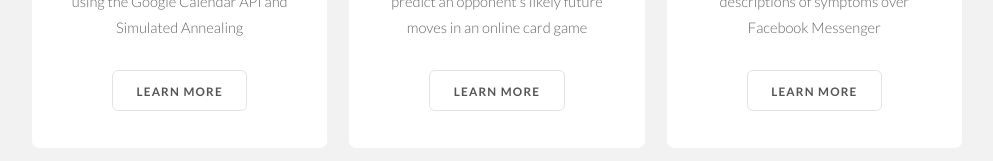
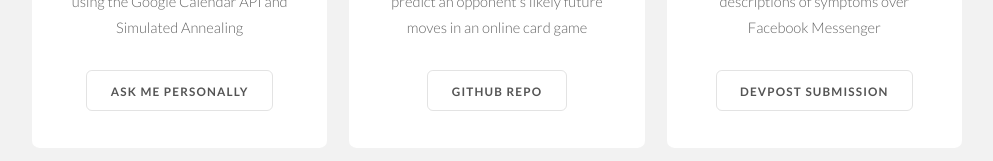
Before and after one commit to eliothsu/eliothsu.github.io, a plain HTML site: page index.html in a window 1280 px wide. Shown: the part 2565-2726 px from the top of the page, without its empty margins (143-1136 px from the left). Drawn offline with nearby package versions, Linux system fonts and the light colour scheme.

Commit message:
Finishing touches

```diff
--- a/index.html
+++ b/index.html
@@ -29,12 +29,12 @@
 	<body class="landing">
 
 		<!-- Header -->
+<!--
 			<header id="header" class="alt skel-layers-fixed">
 				<h1><a href="index.html">Eliot Hsu's website <span></span></a></h1>
 				<nav id="nav">
 					<ul>
 						<li><a href="index.html">Home</a></li>
-<!--
 						<li>
 							<a href="" class="icon fa-angle-down">Layouts</a>
 							<ul>
@@ -53,10 +53,10 @@
 							</ul>
 						</li>
 						<li><a href="elements.html">Elements</a></li>
--->
 					</ul>
 				</nav>
 			</header>
+-->
 
 		<!-- Banner -->
 			<section id="banner">
@@ -172,7 +172,7 @@
 								<h3>Lightspeed</h3>
 								<p>Personal task scheduler built from scratch that efficiently organizes daily activities around time constraints using the Google Calendar API and Simulated Annealing</p>
 								<ul class="actions">
-									<li><a href="http://www.google.com" class="button">Learn More</a></li>
+									<li><a href="https://www.linkedin.com/in/eliothsu/" class="button">Ask me personally</a></li>
 								</ul>
 							</article>
 						</div>
@@ -182,7 +182,7 @@
 								<h3>Hearthstone Deck Predictor</h3>
 								<p>Data analytics exploration, using a public JSON dataset to produce a simple Python n-gram model to predict an opponent's likely future moves in an online card game</p>
 								<ul class="actions">
-									<li><a href="#" class="button">Learn More</a></li>
+									<li><a href="https://github.com/eliothsu/Hearthstone-Card-Predictor" class="button">github repo</a></li>
 								</ul>
 							</article>
 						</div>
@@ -192,7 +192,7 @@
 								<h3>Bearmax</h3>
 								<p>A winner in two categories at CalHacks, Bearmax diagnoses diseases based on natural language descriptions of symptoms over Facebook Messenger</p>
 								<ul class="actions">
-									<li><a href="#" class="button">Learn More</a></li>
+									<li><a href="https://devpost.com/software/bearmax" class="button">devpost submission</a></li>
 								</ul>
 							</article>
 						</div>
@@ -202,7 +202,7 @@
 								<h3>Facebook Event Puller</h3>
 								<p>Used JavaScript web scraping to create a Google Chrome extension that populates a Google Calendar event based on a Facebook event</p>
 								<ul class="actions">
-									<li><a href="#" class="button">Learn More</a></li>
+									<li><a href="https://github.com/eliothsu/facebook-event-puller" class="button">github repo</a></li>
 								</ul>
 							</article>
 						</div>
@@ -212,7 +212,7 @@
 								<h3>OutsideIn</h3>
 								<p>A runner-up at HackDavis, OutsideIn provides mental health tracking from daily journals by calling IBM Watson's Tone Analyzer in a smooth frontend</p>
 								<ul class="actions">
-									<li><a href="#" class="button">Learn More</a></li>
+									<li><a href="https://devpost.com/software/outsidein-59u6l0" class="button">devpost submission</a></li>
 								</ul>
 							</article>
 						</div>
@@ -222,7 +222,7 @@
 								<h3>Berkeley PBL Tech</h3>
 								<p>As a leader of a small committee, I teach weekly curriculum spanning scripting, web development, data analytics, CS fundamentals, and more.</p>
 								<ul class="actions">
-									<li><a href="#" class="button">Learn More</a></li>
+									<li><a href="https://www.linkedin.com/in/eliothsu/" class="button">ask me personally</a></li>
 								</ul>
 							</article>
 						</div>
@@ -240,6 +240,7 @@
 
 		<!-- Footer -->
 			<footer id="footer">
+<!--
 				<ul class="icons">
 					<li><a href="#" class="icon fa-twitter"><span class="label">Twitter</span></a></li>
 					<li><a href="#" class="icon fa-facebook"><span class="label">Facebook</span></a></li>
@@ -253,6 +254,7 @@
 					<li><a href="#">Privacy</a></li>
 					<li><a href="#">Contact</a></li>
 				</ul>
+-->
 				<span class="copyright">
 					&copy; Copyright 2018. All rights reserved.
 				</span>
```
